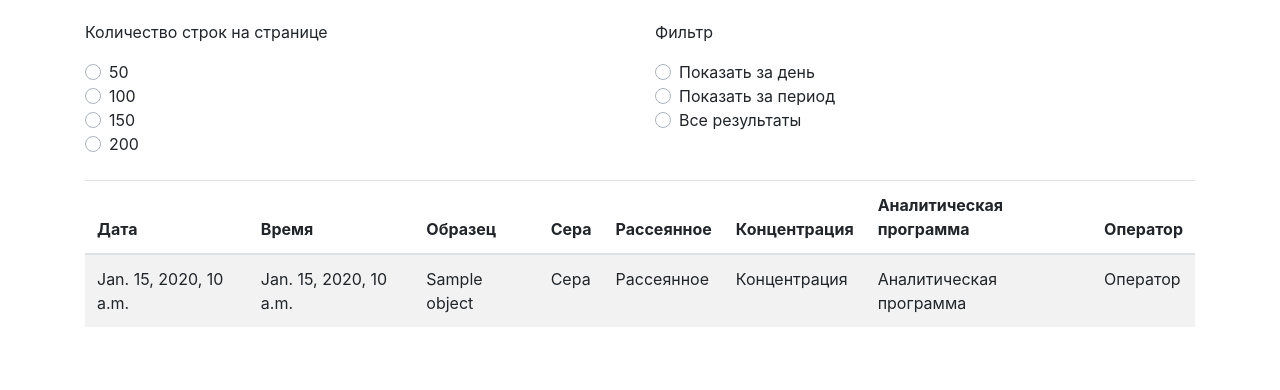
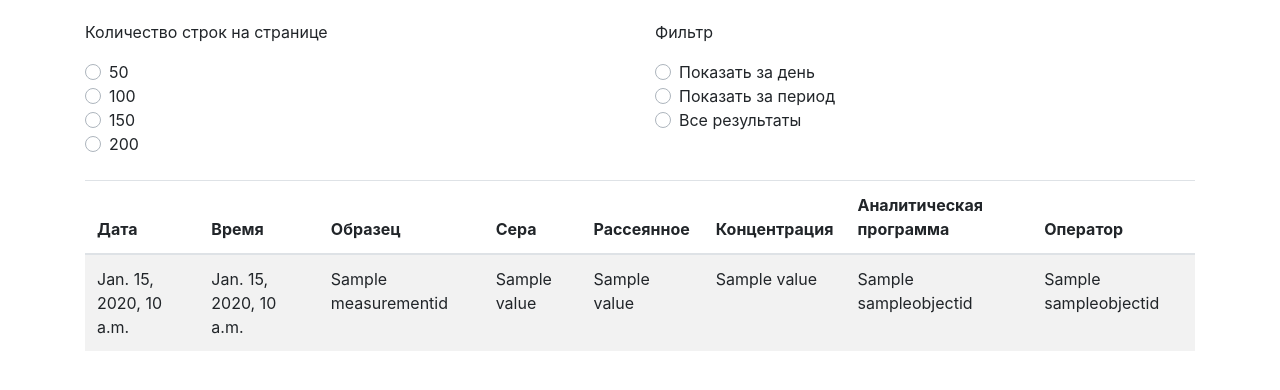
Before and after one commit to brutalp/web_interface, a Django app: template web_interface/web_app/templates/web_app/web.html in a window 1280 px wide. Shown: the part 140-530 px from the top of the page. Run offline with Django 3.2, Linux system fonts and the light colour scheme; the template is opened without the code that fills it: most values are stand-ins (such as "Sample title", 1, 10 or a date in 2020); some libraries are stand-ins or nearby versions.

Commit message:
replace table for show (again)

```diff
--- a/web_interface/web_app/templates/web_app/web.html
+++ b/web_interface/web_app/templates/web_app/web.html
@@ -66,14 +66,14 @@
                         {% if object_list %}
                         {% for object in object_list %}
                             <tr>
-                                <td>{{ object.timestamp }}</td>
-                                <td>{{ object.timestamp }}</td>
-                                <td>{{ object.name }}</td>
-                                <td>Сера</td>
-                                <td>Рассеянное</td>
-                                <td>Концентрация</td>
-                                <td>Аналитическая программа</td>
-                                <td>Оператор</td>
+                                <td>{{ object.measurementid.timestamp }}</td>
+                                <td>{{ object.measurementid.timestamp }}</td>
+                                <td>{{ object.measurementid.name }}</td>
+                                <td>{{ object.value }}</td>
+                                <td>{{ object.value }}</td>
+                                <td>{{ object.value }}</td>
+                                <td>{{ object.measurementid.sampleobjectid.name }}</td>
+                                <td>{{ object.measurementid.sampleobjectid.name }}</td>
                             </tr>
                         {% endfor %}
                         {% else %}
--- a/web_interface/web_app/urls.py
+++ b/web_interface/web_app/urls.py
@@ -1,10 +1,10 @@
 from django.conf.urls import url
 from django.views.generic import ListView
-from web_app.models import Measurement
+from web_app.models import Value
 from . import views
 
 urlpatterns = [
     # url(r'^$', views.web_app, name='web'),
     # url(r'^$', views.ObjectView.as_view(), name='object'),
-    url(r'^$', ListView.as_view(queryset=Measurement.objects.all(), template_name='web_app/web.html')),
+    url(r'^$', ListView.as_view(queryset=Value.objects.all(), template_name='web_app/web.html')),
 ]
```
